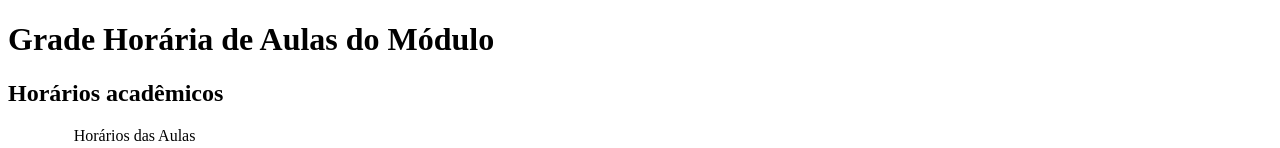
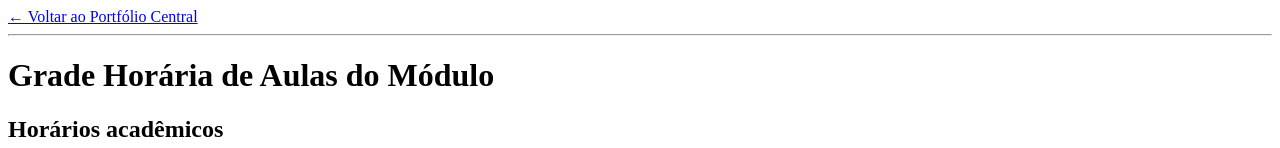
Before and after one commit to Desenvolvimento-Web-2026-2-ENG/lab-carolinasouza, a plain HTML site: page labs/laboratorio-03.html in a window 1280 px wide. Shown: the top 148 px of the page. Drawn offline with Linux system fonts and the light colour scheme.

Commit message:
Update laboratorio-03.html

```diff
--- a/labs/laboratorio-03.html
+++ b/labs/laboratorio-03.html
@@ -7,6 +7,10 @@
 </head>
 
 <body>
+    <nav>
+    <a href="../index.html">&larr; Voltar ao Portfólio Central</a>
+    </nav>
+    <hr>
 
     <header>
         <h1>Grade Horária de Aulas do Módulo</h1>
```
